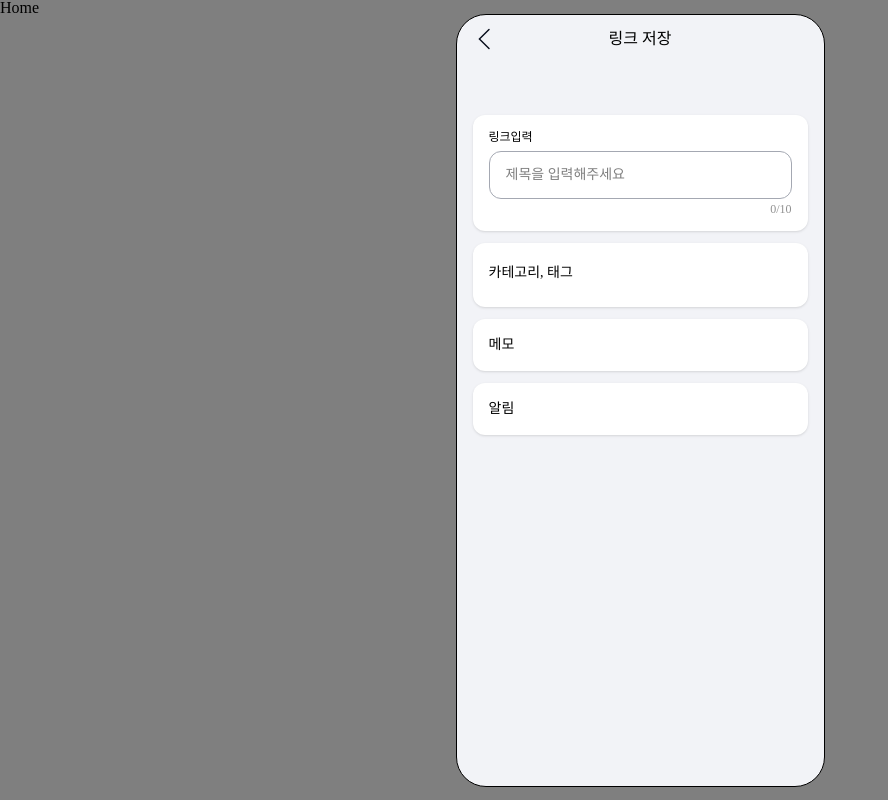
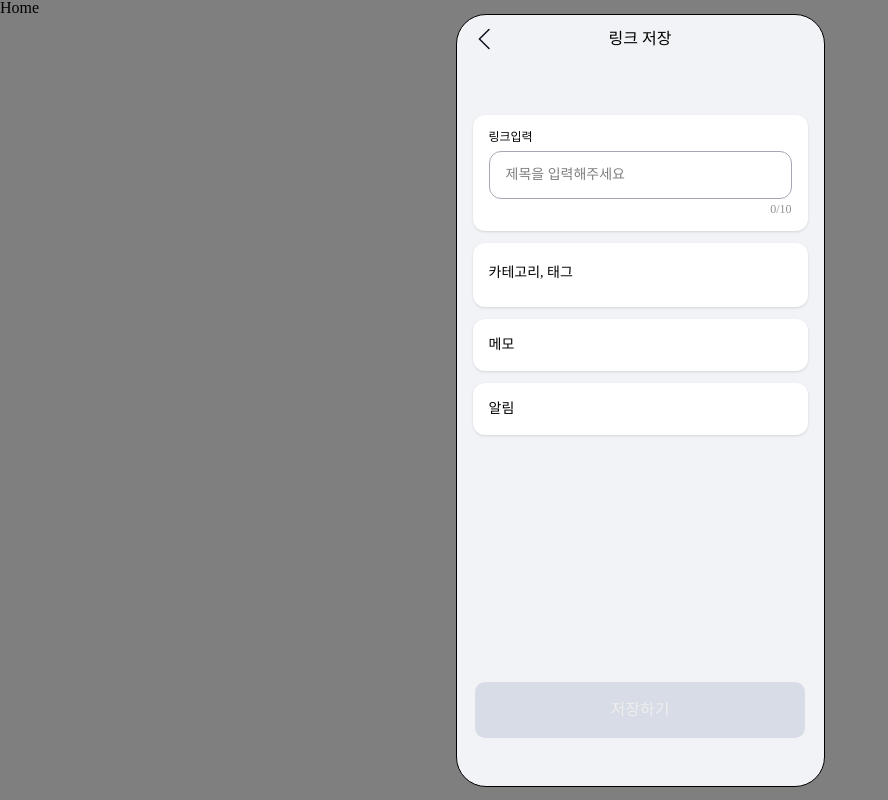
Before and after one commit to Leets-Official/BOOKMARK-FE, a React (Vite) app: page /save in a window 1280 px wide. Shown: the whole page, without its empty margins (0-888 px from the left). Built offline with nearby package versions, Linux system fonts and the light colour scheme.

Commit message:
feat : save page UI 구현

```diff
--- a/src/pages/save/Alarm.tsx
+++ b/src/pages/save/Alarm.tsx
@@ -7,67 +7,32 @@ import { useState } from 'react';
 
 interface AlarmProps {
   visible: boolean;
+  dateOptions: {
+    id: number;
+    name: string;
+  }[];
+  timeOptions: {
+    id: number;
+    name: string;
+  }[];
+  selectedDate: string;
+  selectedTime: string;
+  // eslint-disable-next-line no-unused-vars
+  setSelectedDate: (date: string) => void;
+  // eslint-disable-next-line no-unused-vars
+  setSelectedTime: (time: string) => void;
 }
 
-const Alarm = ({ visible }: AlarmProps) => {
+const Alarm = ({
+  visible,
+  dateOptions,
+  timeOptions,
+  selectedDate,
+  selectedTime,
+  setSelectedDate,
+  setSelectedTime,
+}: AlarmProps) => {
   const [isOpenAlarmModal, setIsOpenAlarmModal] = useState(false);
-  const [selectedDate, setSelectedDate] = useState('');
-  const [selectedTime, setSelectedTime] = useState('');
-
-  // 더미 데이터
-  const dateOptions = [
-    {
-      id: 1,
-      name: '내일(금) 8/1',
-    },
-    {
-      id: 2,
-      name: '내일 모레(토) 8/2',
-    },
-    {
-      id: 3,
-      name: '8/3',
-    },
-    {
-      id: 4,
-      name: '8/4',
-    },
-    {
-      id: 5,
-      name: '8/5',
-    },
-    {
-      id: 6,
-      name: '8/6',
-    },
-  ];
-
-  const timeOptions = [
-    {
-      id: 1,
-      name: '10:00',
-    },
-    {
-      id: 2,
-      name: '11:00',
-    },
-    {
-      id: 3,
-      name: '12:00',
-    },
-    {
-      id: 4,
-      name: '13:00',
-    },
-    {
-      id: 5,
-      name: '14:00',
-    },
-    {
-      id: 6,
-      name: '15:00',
-    },
-  ];
 
   const handleDate = (date: string) => {
     setSelectedDate(date);
--- a/src/pages/save/Save.tsx
+++ b/src/pages/save/Save.tsx
@@ -7,6 +7,7 @@ import TextField from '@/components/ui/TextField';
 import CategoryTagSelector from '@/pages/save/CategoryTagSelector';
 import Memo from '@/pages/save/Memo';
 import Alarm from './Alarm';
+import Button from '@/components/common/Button';
 
 const Overlay = tv({
   base: 'fixed inset-0 z-100 flex items-center justify-center',
@@ -28,6 +29,16 @@ const Container = tv({
   },
 });
 
+const SaveButton = tv({
+  base: 'bg-blue text-base text-white text-center font-medium mb-12 p-4 w-[90%] rounded-[10px]',
+  variants: {
+    isDisabled: {
+      true: 'bg-lightBlueGray text-veryLightGray',
+      false: 'bg-blue text-white cursor-pointer',
+    },
+  },
+});
+
 export interface ChipProps {
   id: number;
   content: string;
@@ -42,6 +53,9 @@ const Save = () => {
   const [visibleCategory, setVisibleCategory] = useState(false);
   const [visibleTag, setVisibleTag] = useState(false);
   const [visibleMemoAndAlarm, setVisibleMemoAndAlarm] = useState(false);
+  const [selectedDate, setSelectedDate] = useState('');
+  const [selectedTime, setSelectedTime] = useState('');
+  const [isSaveButtonDisabled, setIsSaveButtonDisabled] = useState(true);
 
   // 더미 데이터
   const [categoryList, setCategoryList] = useState<ChipProps[]>([
@@ -71,6 +85,60 @@ const Save = () => {
     { id: 1, content: '제안', isSelected: false, type: 'suggestion' },
     { id: 2, content: '제안', isSelected: false, type: 'suggestion' },
   ]);
+
+  const dateOptions = [
+    {
+      id: 1,
+      name: '내일(금) 8/1',
+    },
+    {
+      id: 2,
+      name: '내일 모레(토) 8/2',
+    },
+    {
+      id: 3,
+      name: '8/3',
+    },
+    {
+      id: 4,
+      name: '8/4',
+    },
+    {
+      id: 5,
+      name: '8/5',
+    },
+    {
+      id: 6,
+      name: '8/6',
+    },
+  ];
+
+  const timeOptions = [
+    {
+      id: 1,
+      name: '10:00',
+    },
+    {
+      id: 2,
+      name: '11:00',
+    },
+    {
+      id: 3,
+      name: '12:00',
+    },
+    {
+      id: 4,
+      name: '13:00',
+    },
+    {
+      id: 5,
+      name: '14:00',
+    },
+    {
+      id: 6,
+      name: '15:00',
+    },
+  ];
 
   const onClick = () => {
     navigate(-1);
@@ -130,8 +198,10 @@ const Save = () => {
       suggestionList.filter((s) => s.isSelected).length > 0
     ) {
       setVisibleMemoAndAlarm(true);
+      setIsSaveButtonDisabled(false);
     } else {
       setVisibleMemoAndAlarm(false);
+      setIsSaveButtonDisabled(true);
       setMemo('');
     }
   }, [tagList, suggestionList]);
@@ -179,9 +249,26 @@ const Save = () => {
               addTag={addTag}
             />
             <Memo visible={visibleMemoAndAlarm} handleMemo={handleMemo} />
-            <Alarm visible={visibleMemoAndAlarm} />
+            <Alarm
+              visible={visibleMemoAndAlarm}
+              dateOptions={dateOptions}
+              timeOptions={timeOptions}
+              selectedDate={selectedDate}
+              selectedTime={selectedTime}
+              setSelectedDate={setSelectedDate}
+              setSelectedTime={setSelectedTime}
+            />
           </div>
         </div>
+        <Button
+          onClick={() => {
+            console.log('저장하기', title, memo, selectedDate, selectedTime);
+          }}
+          className={SaveButton({ isDisabled: isSaveButtonDisabled })}
+          disabled={isSaveButtonDisabled}
+        >
+          저장하기
+        </Button>
       </div>
     </div>
   );
--- a/src/style.css
+++ b/src/style.css
@@ -13,5 +13,5 @@
     --color-primary: #397FFF;
     --color-lightPrimary: #EAF8FF;
     --color-error: #FF2C3D;
-
+    --color-blue: #007AFF;
 }
```
